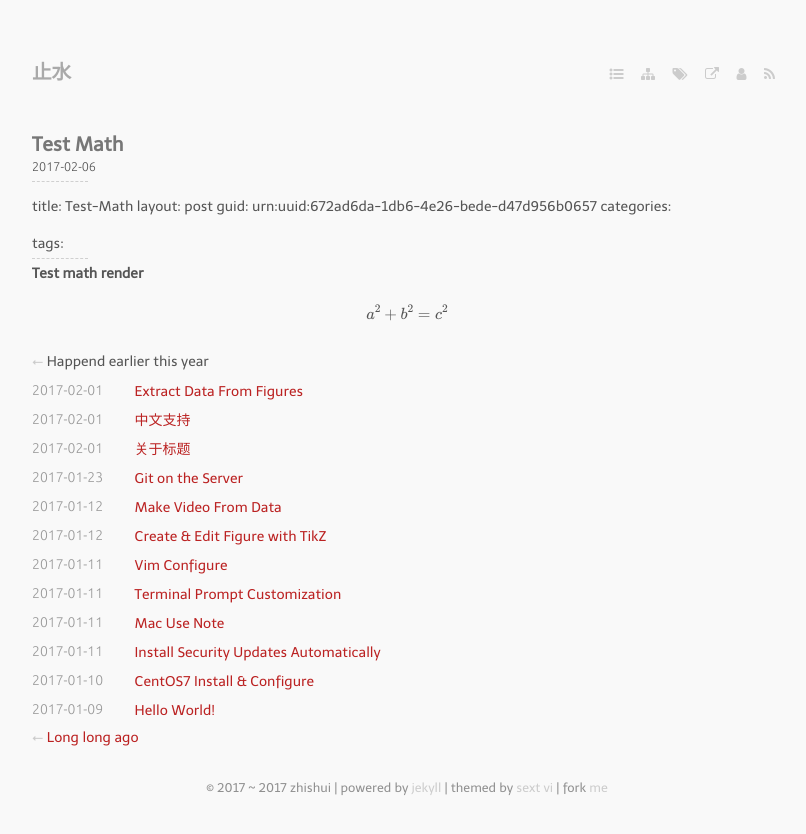
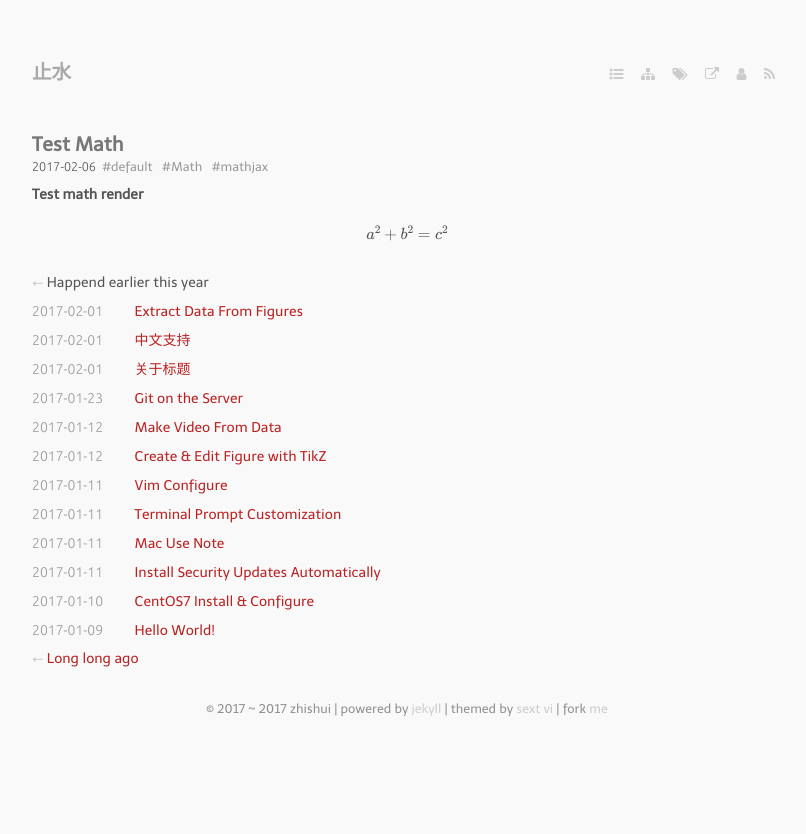
Before and after one commit to bizhishui/bizhishui.github.io, a Jekyll site: the page built from index.md, in a window 1280 px wide. Shown: the top 834 px of the page, without its empty margins (233-1039 px from the left). Built offline with Jekyll 4.4.1, drawn with Linux system fonts in a browser that asks for light colours; nearby versions of some CDN libraries; some web fonts are replaced; formulas are drawn with MathJax 3; a script that is not in the unit is left out.

Commit message:
test math

```diff
--- a/_posts/2017-02-06-Test-Math.md
+++ b/_posts/2017-02-06-Test-Math.md
@@ -1,14 +1,15 @@
-{% include lib/mathjax.html %}
 ---
-title: Test-Math
+title: Test Math
 layout: post
 guid: urn:uuid:672ad6da-1db6-4e26-bede-d47d956b0657
 categories:
-  -
+  - default
 tags:
-  -
+  - Math
+  - mathjax
 ---
 
+{% include lib/mathjax.html %}
 
 #### Test math render
 
```
